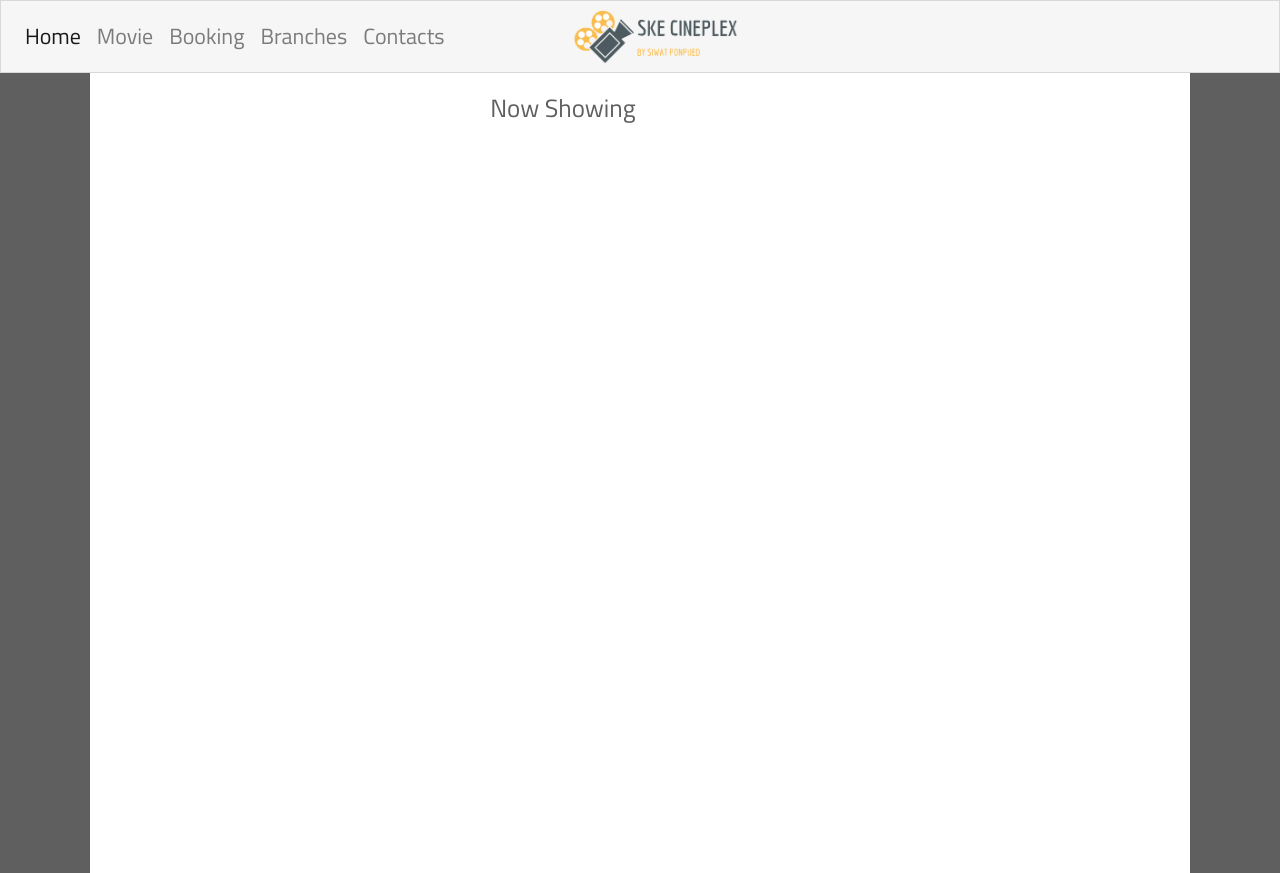
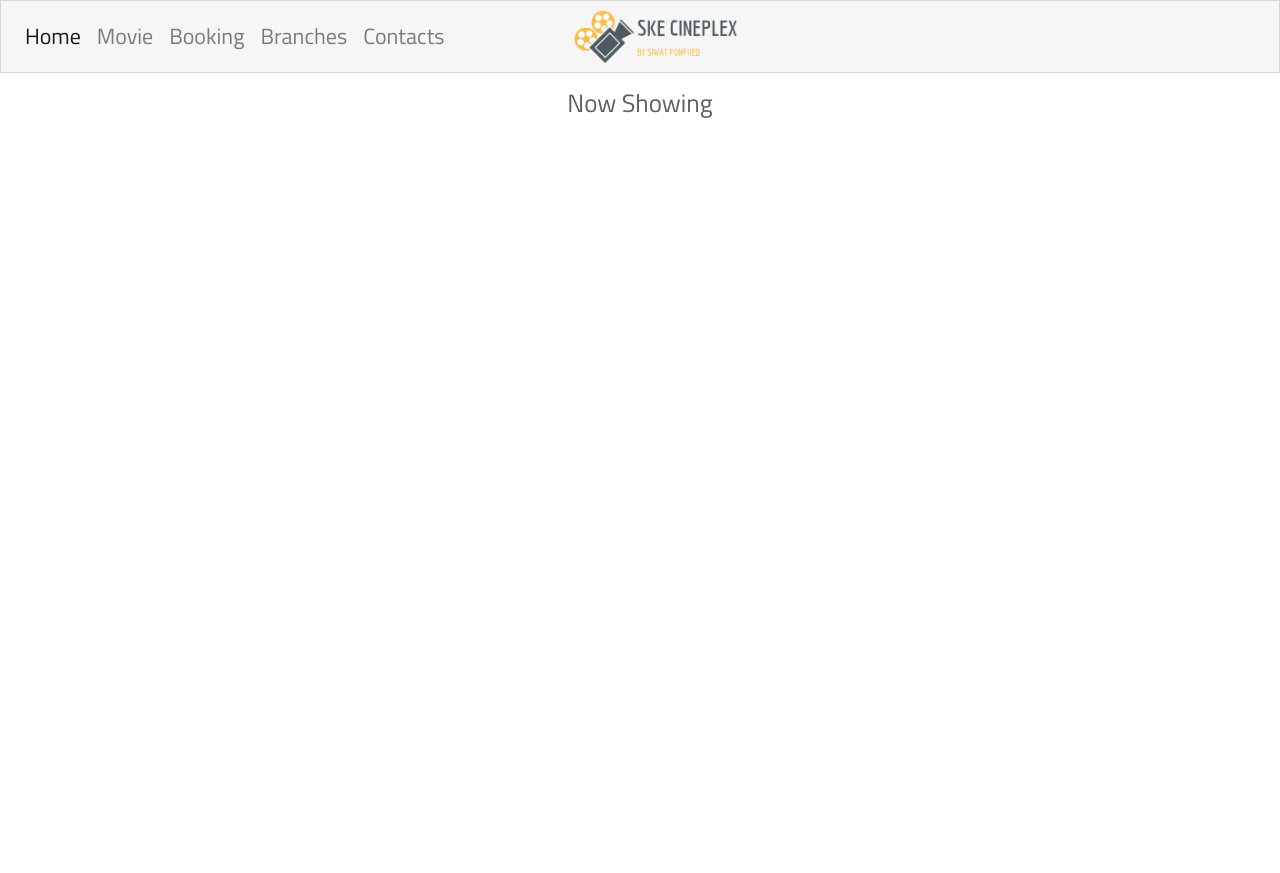
Before and after one commit to KornSiwat/ske_cineplex, a Django app: page /home/ in a window 1280 px wide. After the commit the page ends 118 px from the top, so only its background shows below. Run offline with Django 3.2, Linux system fonts and the light colour scheme; data that the repository does not hold is empty; some libraries are stand-ins or nearby versions.

Commit message:
fix background and flex box

```diff
--- a/mysite/webapp/static/css/main.css
+++ b/mysite/webapp/static/css/main.css
@@ -1,25 +1,18 @@
-html {
+html,body {
     height: 100%;
     margin: 0;
+    display: block;
 }
 
 body {
-    background: rgb(95, 95, 95);
+    background: rgb(255, 255, 255);
     font-size: 20px;
     font-family: 'Titillium Web', sans-serif;
     color: rgb(95, 95, 95);
-    height: 100%;
-    margin: 0;
 }
 
 h3 {
     font-size: 22px;
-}
-
-.content-box {
-    background:  rgb(235, 235, 235);
-    margin: 0 2%;
-    height: 100%;
 }
 
 .logo {
@@ -39,8 +32,9 @@ h3 {
 }
 
 .headroute {
+
     padding: 10px 20px;
-    margin: 0 0 -10px 0;
+    margin: 5px 0 -10px 0;
 }
 
 .route  {
@@ -105,9 +99,7 @@ h3 {
 .list {
     background: white;
     margin: 0 7%;
-    padding-top: 10px;
     display: flex;
     justify-content: center;
     flex-wrap: wrap;
-    overflow: scroll;
 }
--- a/mysite/webapp/templates/webapp/includes/route.html
+++ b/mysite/webapp/templates/webapp/includes/route.html
@@ -1,3 +1,3 @@
-<div class="headroute">
+<div class="headroute center">
     <h3 class='route'>{{route}}</h3>
 </div>
--- a/mysite/webapp/templates/webapp/index.html
+++ b/mysite/webapp/templates/webapp/index.html
@@ -1,11 +1,9 @@
 {% extends 'webapp/base.html' %}
 {% block content %}
-    <div class='content-box list'>
         {% include 'webapp/includes/route.html' with route=route %}
         <div class="list">
             {% for theater_obj in theater_lists %}
             {% include 'webapp/includes/theater_card.html' with theater=theater_obj %}
             {% endfor %}
         </div>
-    </div>
 {% endblock %}
```
Also changed, not shown: mysite/webapp/media/img/The-Avengers-poster-the-avengers-24746041-1557-2250.jpg (added).
